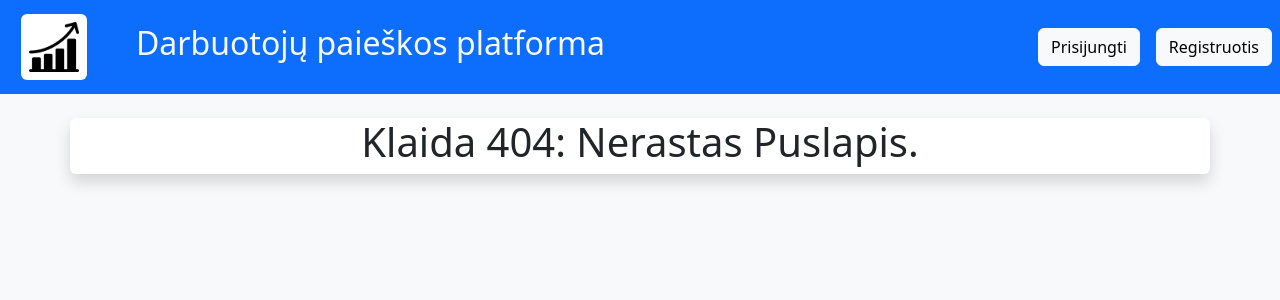
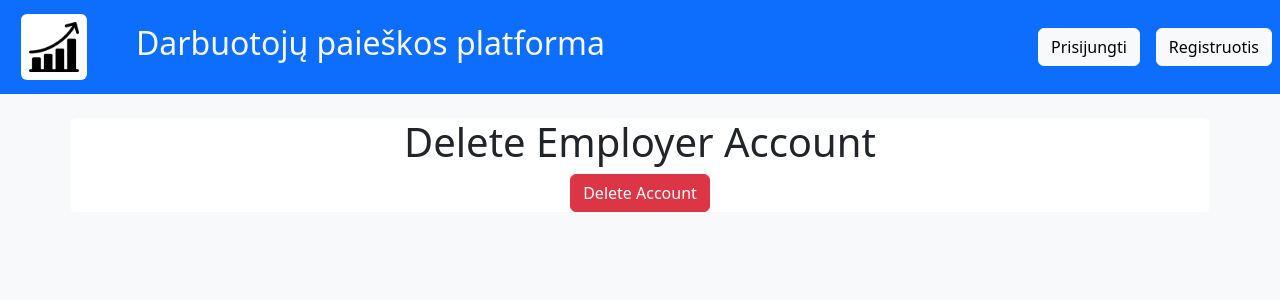
Before and after one commit to Karolinskis/recruitment-platform, a React (Vite) app in the folder frontend/: page /employer/delete-account in a window 1280 px wide. Before the commit this address had no page. Shown: the top 300 px of the page. Built offline with nearby package versions, Linux system fonts and the light colour scheme.

Commit message:
Added employer account deletion

```diff
--- a/frontend/src/AppRoutes.jsx
+++ b/frontend/src/AppRoutes.jsx
@@ -19,6 +19,7 @@ import Layout from "../components/Layout";
 import HireWorker from "../views/employer/HireWorker";
 import RateWorker from "../views/employer/RateWorker";
 import CheckWorkerAvailability from "../views/employer/CheckWorkerAvailability";
+import DeleteEmployerAccount from "../views/employer/DeleteAccount";
 
 import RequireAuth from "../components/RequireAuth";
 import DeleteAccount from "../views/account/DeleteAccount";
@@ -30,6 +31,7 @@ import OffendingContentView from "../views/admin/OffendingContentView";
 
 // Errors
 import Error404 from "../views/Error404";
+import DeleteAccountPage from "../views/account/DeleteAccount";
 
 function AppRoutes() {
   return (
@@ -50,6 +52,7 @@ function AppRoutes() {
           <Route path="employer/hire-worker" element={<HireWorker />} />
           <Route path="employer/rate-worker" element={<RateWorker/>} />
           <Route path="employer/check-worker-availability" element={<CheckWorkerAvailability/>} />
+          <Route path="employer/delete-account" element={<DeleteEmployerAccount/>} />
 
           <Route path="account/edit" element={<EditAccount />} />
           <Route path="jobsad/id" element={<JobOffer />} />
--- /dev/null
+++ b/frontend/views/employer/DeleteAccount.jsx
@@ -0,0 +1,42 @@
+import React, { useState } from 'react';
+import { Button, Modal } from 'react-bootstrap';
+
+function DeleteEmployerAccount() {
+  const [showConfirmation, setShowConfirmation] = useState(false);
+
+  const handleClose = () => setShowConfirmation(false);
+  const handleShow = () => setShowConfirmation(true);
+
+  const deleteAccount = () => {
+    // TODO: Implement the logic to delete the account from the backend
+    console.log('Account deletion initiated');
+    handleClose();
+    // Redirect or update UI after deletion
+  };
+
+  return (
+    <div className="container bg-white rounded text-center">
+      <h1>Delete Employer Account</h1>
+      <Button variant="danger" onClick={handleShow}>
+        Delete Account
+      </Button>
+
+      <Modal show={showConfirmation} onHide={handleClose}>
+        <Modal.Header closeButton>
+          <Modal.Title>Confirm Account Deletion</Modal.Title>
+        </Modal.Header>
+        <Modal.Body>Are you sure you want to delete your account? This action cannot be undone.</Modal.Body>
+        <Modal.Footer>
+          <Button variant="secondary" onClick={handleClose}>
+            Cancel
+          </Button>
+          <Button variant="danger" onClick={deleteAccount}>
+            Yes, Delete
+          </Button>
+        </Modal.Footer>
+      </Modal>
+    </div>
+  );
+}
+
+export default DeleteEmployerAccount;
```
